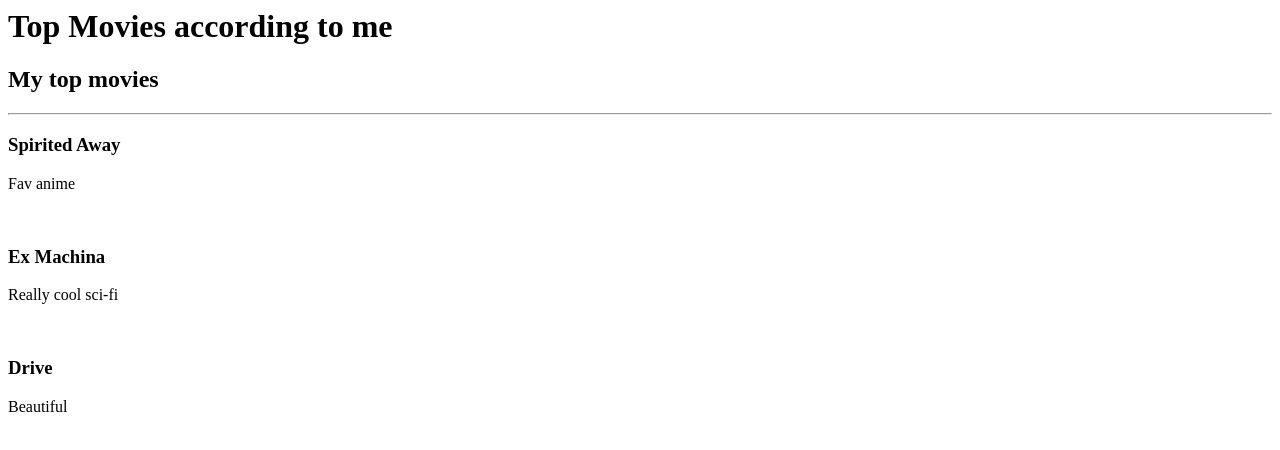
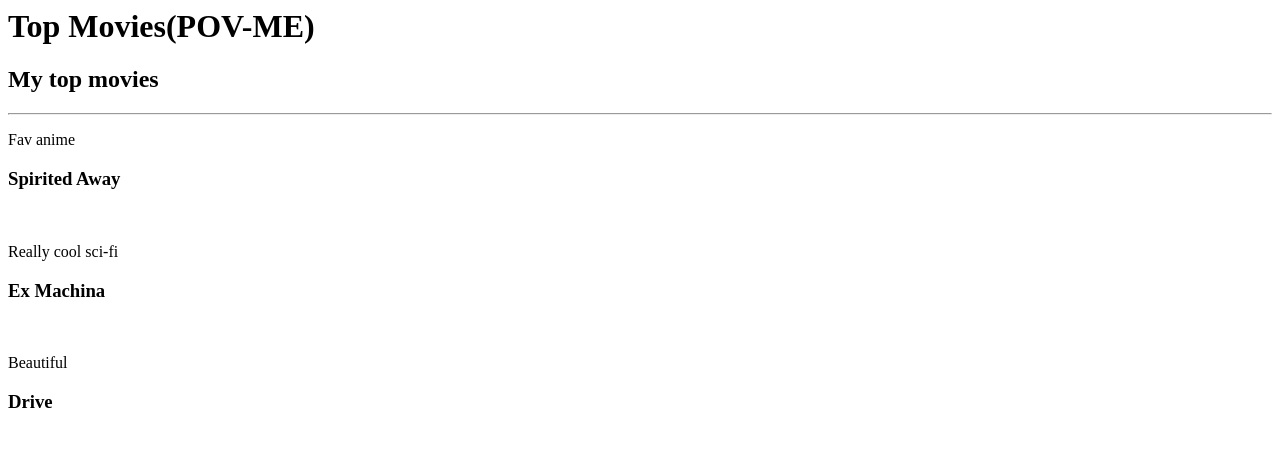
Before and after one commit to karsha19/WebDevelopment_BootCamp, a plain HTML site: page Section 2 - Movie Ranking/index.html in a window 1280 px wide. Drawn offline with Linux system fonts and the light colour scheme.

Commit message:
Update index.html

```diff
--- a/Section 2 - Movie Ranking/index.html
+++ b/Section 2 - Movie Ranking/index.html
@@ -1,12 +1,14 @@
-<h1>Top Movies according to me</h1>
+<h1>Top Movies(POV-ME)</h1>
 <h2>My top movies</h2>
 <hr />
 
+<p>Fav anime</p>
 <h3>Spirited Away</h3>
-<p>Fav anime</p>
 <br>
+
+<p>Really cool sci-fi</p>
 <h3>Ex Machina</h3>
-<p>Really cool sci-fi</p>
 <br>
+
+<p>Beautiful</p>
 <h3>Drive</h3>
-<p>Beautiful</p>
```
